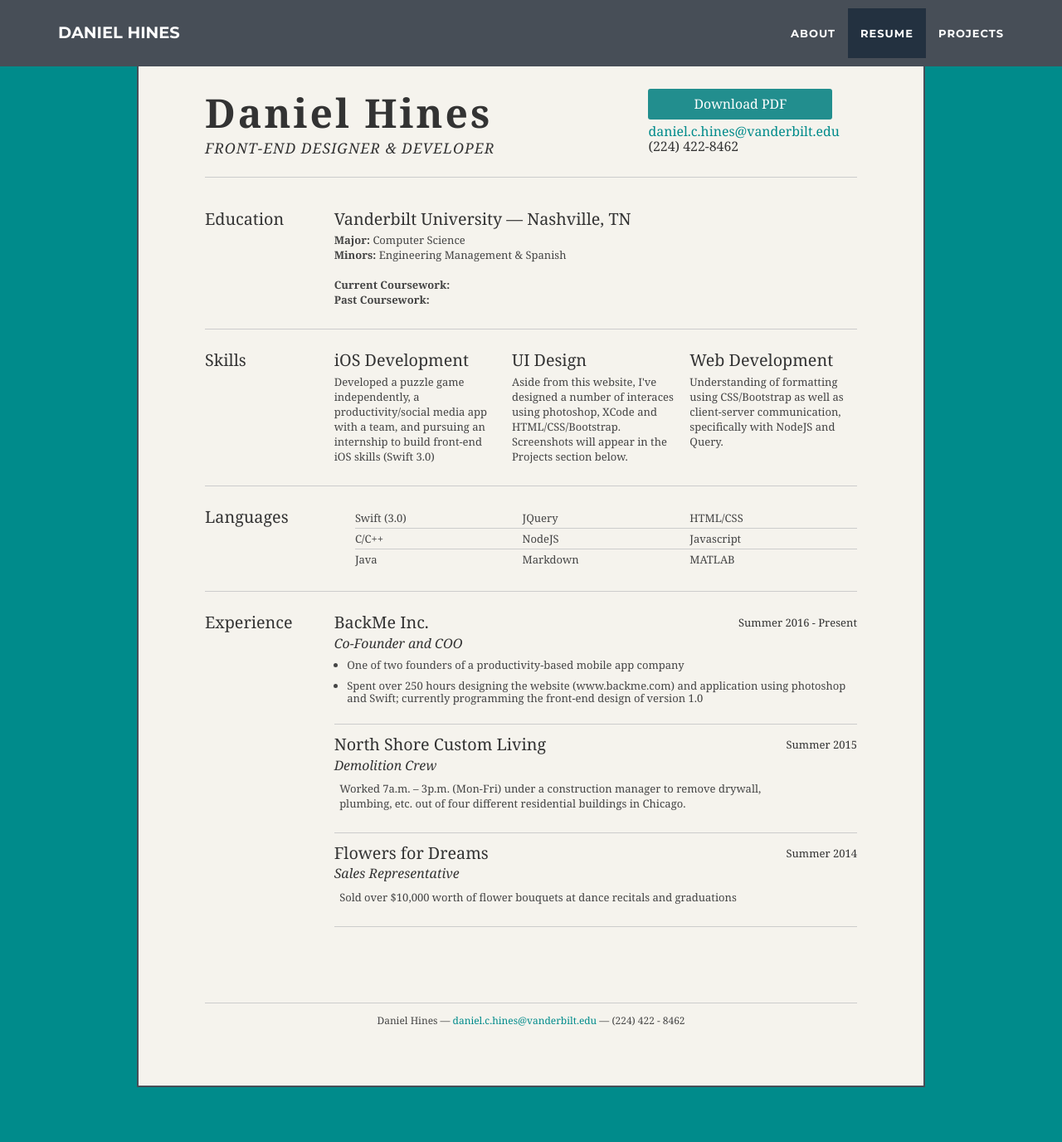
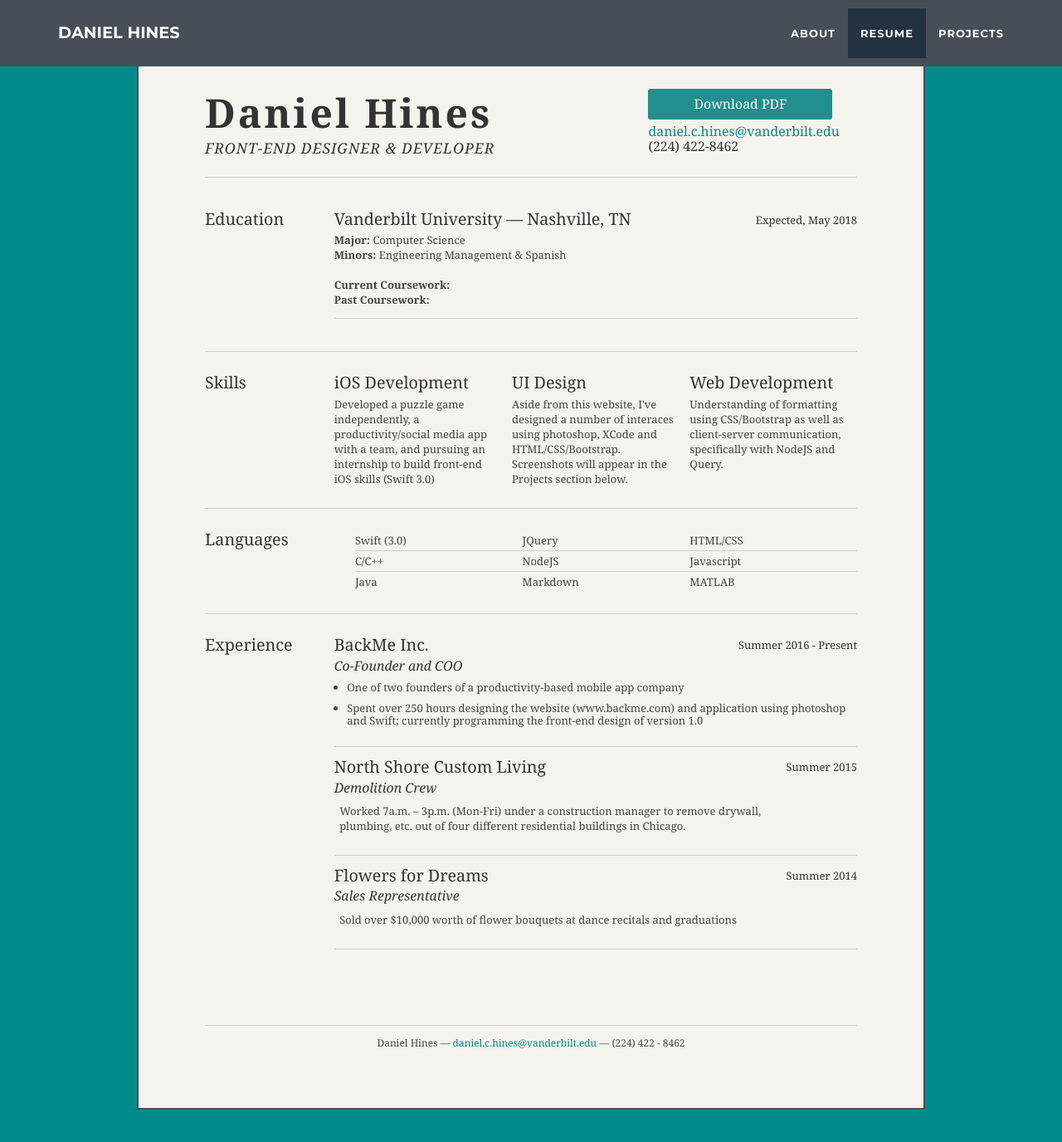
Before and after one commit to danielchines/danielchines.github.io, a Jekyll site: the page built from index.html, in a window 1280 px wide and 1400 px high, scrolled down 1649 px. Shown: the top 1376 px of the window at 83% size. Built offline with Jekyll 4.4.1, drawn with Linux system fonts in a browser that asks for light colours.

Commit message:
Update resume.css

```diff
--- a/_includes/css/resume.css
+++ b/_includes/css/resume.css
@@ -48,6 +48,11 @@ a#pdf:hover { background: #222; }
 
 /* //-- Education -- */
 #bd .education h4 { position: absolute; top: 0.35em; right: 0 }
+#bd .education { position: relative; margin-bottom: 1em; padding-bottom: 1em; border-bottom: 1px solid #ccc; }
+#bd li.education { margin: 0 0 10px 1.2em; line-height: 15px; padding: 0; list-style-type: disc; border-bottom: none; }
+#bd li.education .last { border-bottom: none; margin-bottom: 2em; padding-bottom: 0px; }
+.education ul { margin-top: 0.75em; }
+#bd li.education .last { border-bottom: none; margin-bottom: 2em; padding-bottom: 0px; }
 
 /* //-- Experience/Jobs -- */
 #bd .job { position: relative; margin-bottom: 1em; padding-bottom: 1em; border-bottom: 1px solid #ccc; }
```
